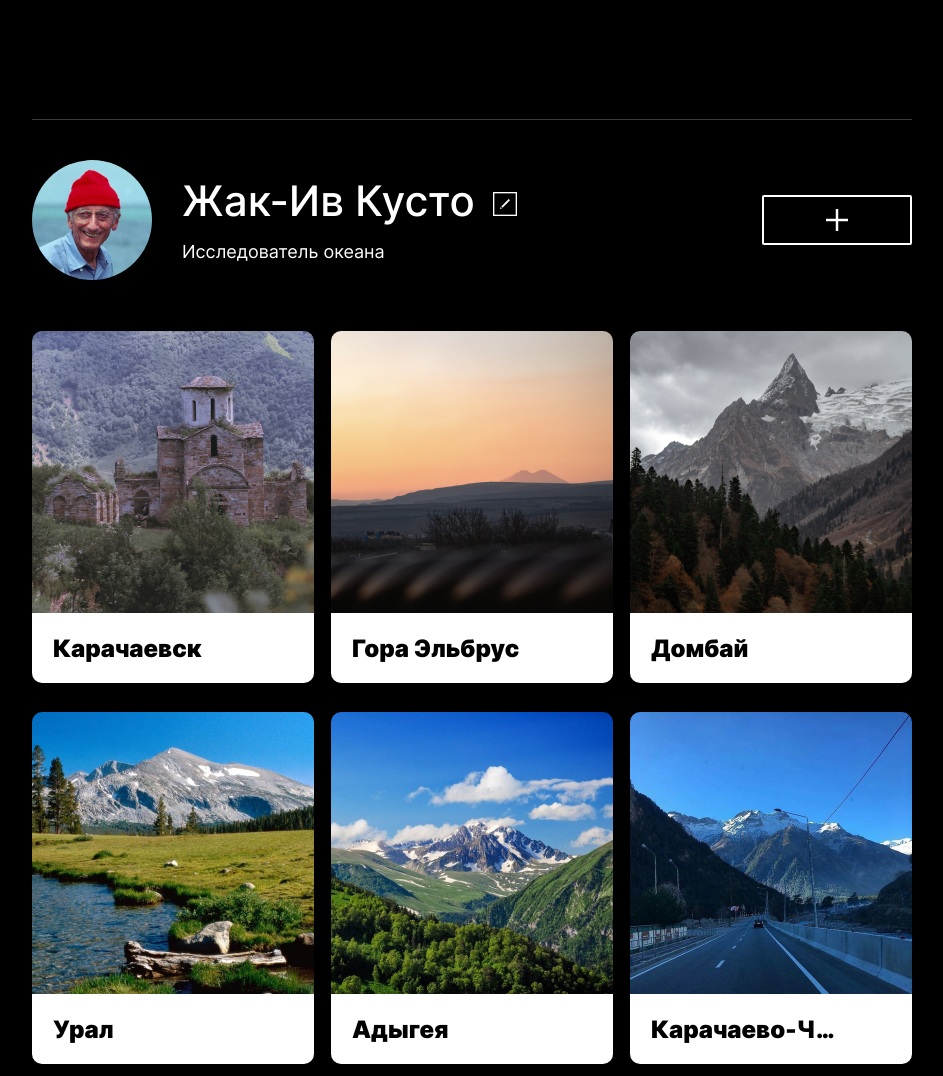
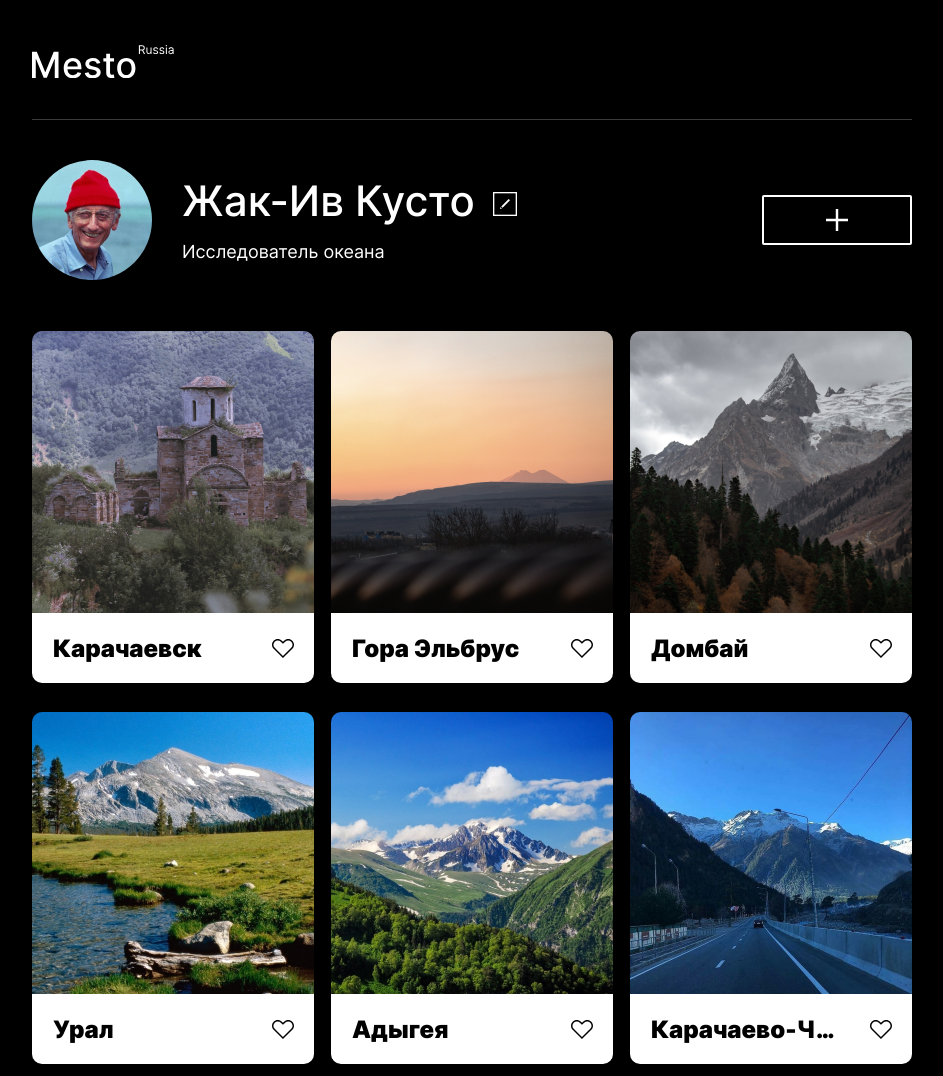
Before and after one commit to Bari077/mesto-project, a plain HTML site: page index.html in a window 1280 px wide. Shown: the top 1076 px of the page, without its empty margins (168-1111 px from the left). Drawn offline with Linux system fonts and the light colour scheme; the site is published under a folder, as on GitHub Pages, so addresses that start at the root find nothing.

Commit message:
edit README.md, header__logo.css, card__like.css

```diff
--- a/blocks/card/__like/card__like.css
+++ b/blocks/card/__like/card__like.css
@@ -1,6 +1,6 @@
 .card__like {
     cursor: pointer;
-    background-image: url(/images/like.svg);
+    background-image: url(../../../images/like.svg);
     min-width: 22px;
     height: 19px;
     margin-right: 20px;
--- a/blocks/header/__logo/header__logo.css
+++ b/blocks/header/__logo/header__logo.css
@@ -1,5 +1,5 @@
 .header__logo {
-    background-image: url(/images/logo.svg);
+    background-image: url(../../../images/logo.svg);
     background-size: cover;
     width: 104px;
     height: 25px;
```
Also changed, not shown: README.md.
